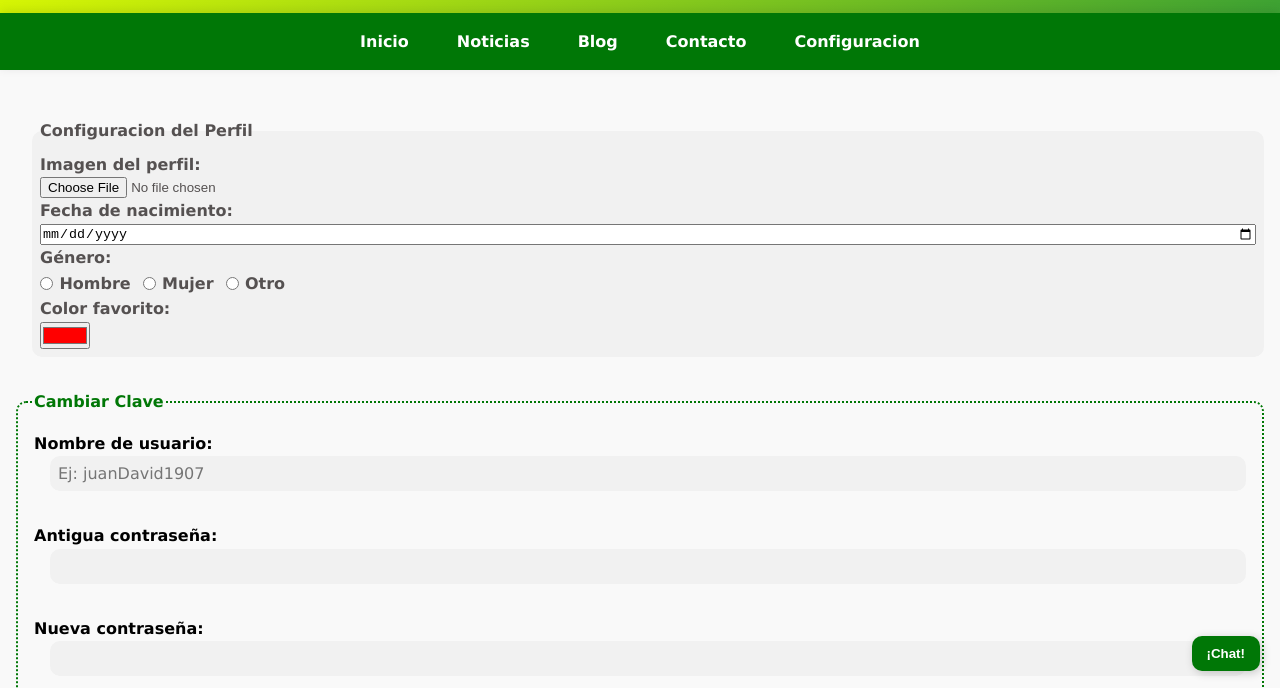
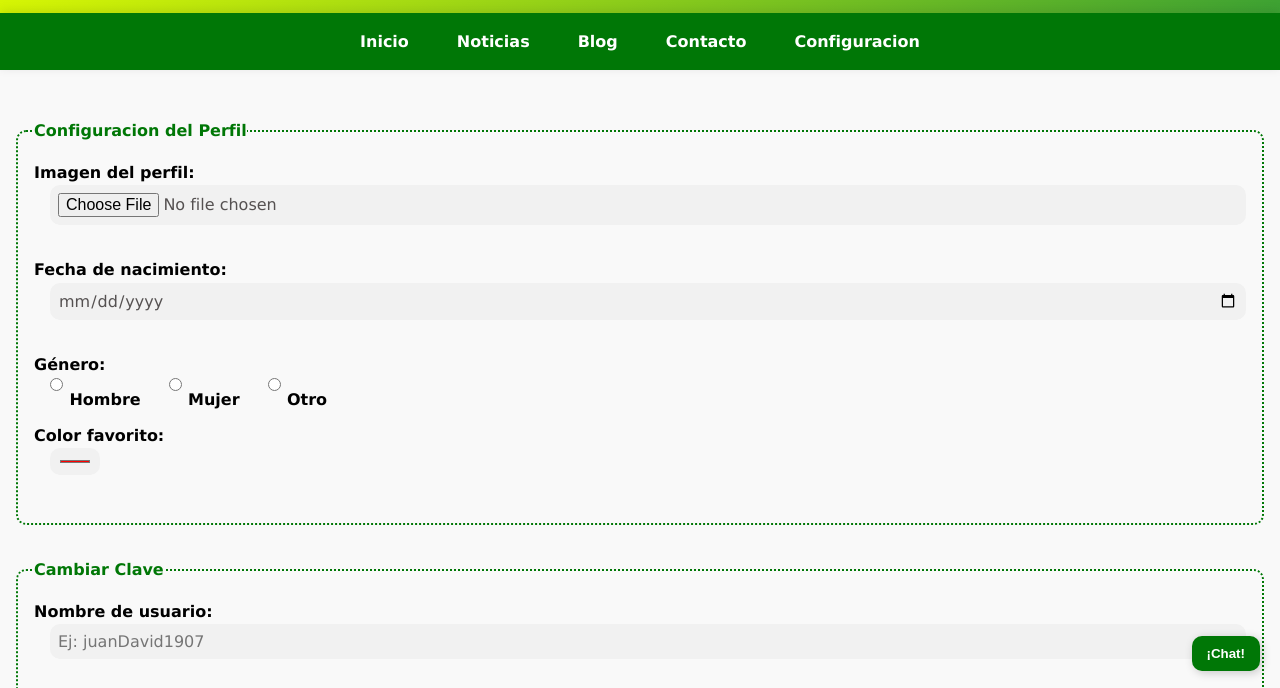
Before and after one commit to juandquintanab/laboratorio3, a plain HTML site: page views/configuracion/configuracion.html in a window 1280 px wide. Shown: the part 109-797 px from the top of the page. Drawn offline with Linux system fonts and the light colour scheme.

Commit message:
algo de configuarios arreglado

```diff
--- a/views/configuracion/configuracion.css
+++ b/views/configuracion/configuracion.css
@@ -17,7 +17,12 @@ section {
     border-color:var(--color-primario);
 }
 
-.form1,.form2  legend{
+.form1  legend{
+    color:var(--color-primario);
+    font-weight: bold;
+}
+
+.form2  legend{
     color:var(--color-primario);
     font-weight: bold;
 }
@@ -30,7 +35,20 @@ section {
     font-weight: bold;
 }
 
-.form1,.form2 input{
+
+.form1 input{
+    margin-left: 1rem;
+    font-family: var(--familia-principal);
+    font-size: 1rem;
+    margin-bottom: 2rem;
+    border: none;
+    border-radius:var(--borde);
+    color: #555151;
+    background-color: #f1f1f1;
+    padding: 0.5rem;
+
+}
+.form2 input{
     margin-left: 1rem;
     font-family: var(--familia-principal);
     font-size: 1rem;
@@ -61,6 +79,10 @@ section {
 }
 
 /*SECCION DE LOS USUARIOS*/
+
+.usuarios {
+  margin-top: 2rem;
+}
 .usuarios h3 {
     color:var(--color-primario);
     margin-bottom: 1rem;
```
